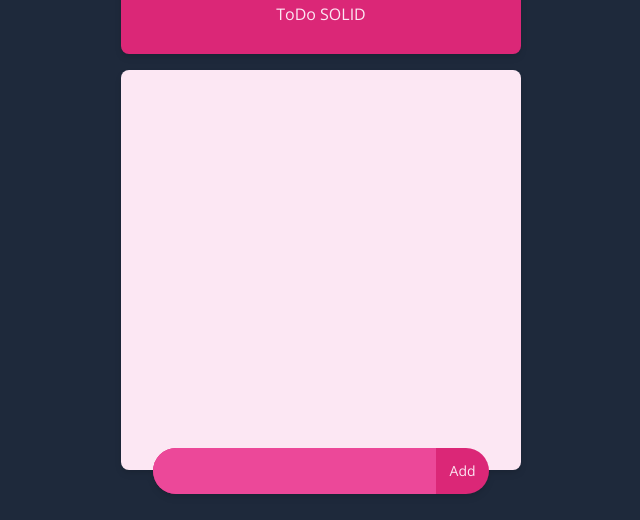
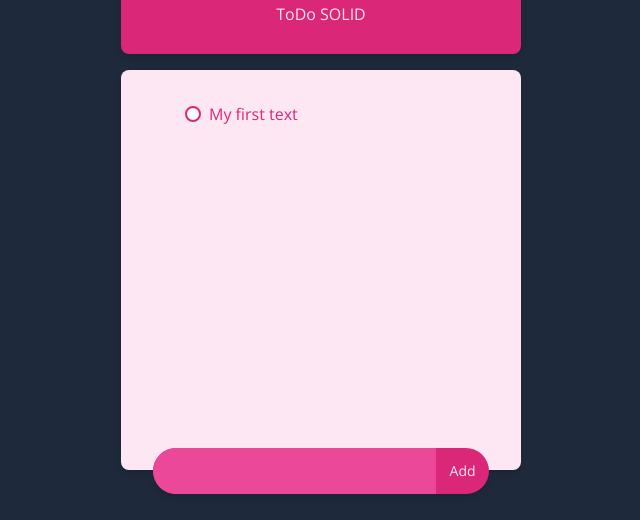
Before and after one commit to Dougmarcolino/todo-list-solid, a React (Vite) app: page /todo in a window 1280 px wide. Shown: the part 178-698 px from the top of the page, without its empty margins (319-959 px from the left). Built offline with nearby package versions, Linux system fonts and the light colour scheme.

Commit message:
adding container and body styles

```diff
--- a/package.json
+++ b/package.json
@@ -10,6 +10,7 @@
     "preview": "vite preview"
   },
   "dependencies": {
+    "@heroicons/react": "^2.0.18",
     "react": "^18.2.0",
     "react-dom": "^18.2.0",
     "react-router-dom": "^6.15.0"
--- a/src/views/TodoView/Body/Body.tsx
+++ b/src/views/TodoView/Body/Body.tsx
@@ -1,10 +1,17 @@
-import { ButtonInput } from "../../../components/ButtonInput/ButtonInput";
+import { Checkbox, ButtonInput } from "../../../components";
+import { TrashIcon } from "@heroicons/react/24/solid";
 
 export const Body: React.FC = () => {
   return (
     <div className="bg-pink-100 h-[400px] w-[400px] rounded-lg drop-shadow-md relative">
+      <div className="w-full h-full px-16 py-8">
+        <div className="flex items-center group relative mb-3">
+          <Checkbox label="My first text" id="first" />
+          <TrashIcon className="h-4 w-4 ml-2 hidden group-hover:block cursor-pointer text-pink-600" />
+        </div>
+      </div>
       <div className="absolute -bottom-6 flex justify-center w-full">
-        <ButtonInput label="Add"></ButtonInput>
+        <ButtonInput label="Add" />
       </div>
     </div>
   );
--- a/src/views/TodoView/Header/Header.tsx
+++ b/src/views/TodoView/Header/Header.tsx
@@ -1,7 +1,7 @@
 export const Header: React.FC = () => {
   return (
     <div className="bg-pink-600 first-letter:w-[400px] h-20 rounded-lg drop-shadow-md mb-4 flex items-center justify-center">
-      <h1 className="text-pink-100 font-normal text-md">ToDo SOLID</h1>
+      <h1 className="text-pink-100 text-md font-thin">ToDo SOLID</h1>
     </div>
   );
 };
```
Also changed, not shown: 2 other files (tests, documents, lock files or other folders).
